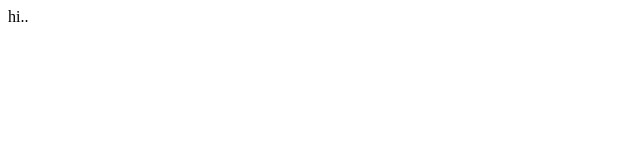
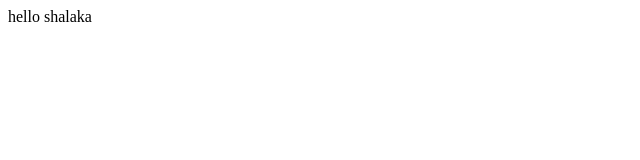
Before and after one commit to Shalaaaka/Practice, a plain HTML site: page new.html in a window 1280 px wide. Shown: the full height of the page, 0-640 px from the left. Drawn offline with Linux system fonts and the light colour scheme.

Commit message:
modified new.html

```diff
--- a/new.html
+++ b/new.html
@@ -1,3 +1,3 @@
 <html>
-hi..
+hello shalaka
 </html>
```
